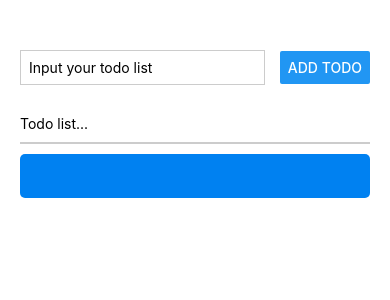
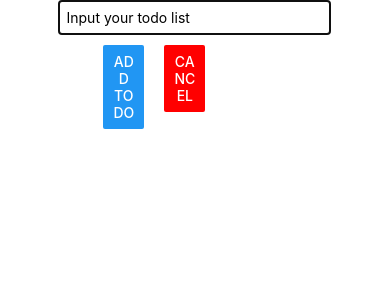
Before and after one commit to nguyenhuykhai/learn-react-native, a React Native app: screen / in a window 390 px wide. Both pictures are taken after a click on the button "ADD TODO". Shown: the top 300 px of the page. Built offline with nearby package versions, Linux system fonts and the light colour scheme.

Commit message:
🔖 LESSON 5
- Add Modal component

```diff
--- a/App.js
+++ b/App.js
@@ -5,9 +5,19 @@ import InputTodo from './component/InputTodo';
 
 export default function App() {
   const [todo, setTodo] = useState([]);
+  const [isAddMode, setIsAddMode] = useState(false);
+
+  function startAddTodoHandler() {
+    setIsAddMode(true);
+  }
+
+  function cancelAddTodoHandler() {
+    setIsAddMode(false);
+  }
 
   function handleAddTodo(enterText) {
     setTodo(todo => [...todo, { id: Math.random().toString(), text: enterText }]);
+    setIsAddMode(false);
   }
 
   function handleDeleteItem(id) {
@@ -18,7 +28,8 @@ export default function App() {
 
   return (
     <View style={styles.container}>
-      <InputTodo onAddTodo={handleAddTodo} />
+      <Button title='Add Todo' onPress={startAddTodoHandler}/>
+      <InputTodo visible={isAddMode} cancelAddTodo={cancelAddTodoHandler} onAddTodo={handleAddTodo} />
       <View style={styles.listContainer}>
         <Text style={{ paddingBottom: 10, borderBottomWidth: 2, borderBottomColor: '#cccccc' }}>Todo list...</Text>
         <FlatList data={todo} renderItem={(itemData) => {
--- a/component/InputTodo.js
+++ b/component/InputTodo.js
@@ -1,5 +1,5 @@
 import { useState } from "react"
-import { StyleSheet, View, TextInput, Button } from "react-native"
+import { StyleSheet, View, TextInput, Button, Modal } from "react-native"
 
 export default function InputTodo(props) {
     const [enterText, setEnterText] = useState('');
@@ -16,20 +16,37 @@ export default function InputTodo(props) {
     }
 
     return (
-        <View style={styles.inputContainer}>
-            <TextInput style={{ width: '70%', padding: 8, marginRight: 2, borderWidth: 1, borderColor: '#cccccc' }} value={enterText} placeholder='Input your todo list' onChangeText={handleExterText} />
-            <Button title='Add Todo' onPress={handleAddTodo} />
-        </View>
+        <Modal visible={props.visible} animationType="fade">
+            <View style={styles.inputContainer}>
+                <TextInput style={{ width: '70%', padding: 8, marginRight: 2, borderWidth: 1, borderColor: '#cccccc' }} value={enterText} placeholder='Input your todo list' onChangeText={handleExterText} />
+                <View style={styles.buttonContainer}>
+                    <View style={styles.button}>
+                        <Button title='Add Todo' onPress={handleAddTodo} />
+                    </View>
+                    <View style={styles.button}>
+                        <Button title='Cancel' color="red" onPress={props.cancelAddTodo} />
+                    </View>
+                </View>
+            </View>
+        </Modal>
     )
 }
 
 const styles = StyleSheet.create({
     inputContainer: {
-        flexDirection: 'row',
-        justifyContent: 'space-between',
+        flexDirection: 'column',
+        justifyContent: 'center',
         alignContent: 'center',
         alignItems: 'center',
         width: '100%',
         paddingBottom: 20,
+    },
+    buttonContainer: {
+        flexDirection: 'row',
+        marginTop: 10,
+    },
+    button: {
+        width: "30%",
+        paddingHorizontal: 10,
     }
 })
--- a/component/ListTodo.js
+++ b/component/ListTodo.js
@@ -2,23 +2,30 @@ import { StyleSheet, Text, View, Pressable } from 'react-native';
 
 export default function ListTodo(props) {
     return (
-        <Pressable onPress={props.onDeleteTodo.bind(this, props.id)}>
-            <View style={styles.itemTodo}>
+        <View style={styles.itemTodo}>
+            <Pressable
+                android_ripple={{ color: '#024c8e' }}
+                onPress={props.onDeleteTodo.bind(this, props.id)}
+                style={({ pressed }) => pressed && styles.pressed }
+            >
                 <Text style={styles.itemText}>{props.text}</Text>
-            </View>
-        </Pressable>
+            </Pressable>
+        </View>
     )
 }
 
 const styles = StyleSheet.create({
     itemTodo: {
         marginTop: 10,
-        padding: 10,
         height: 44,
         backgroundColor: '#0081f1',
         borderRadius: 5,
     },
     itemText: {
         color: '#ffffff',
+        padding: 10,
+    },
+    pressed: {
+        opacity: 0.5,
     }
 });
```
